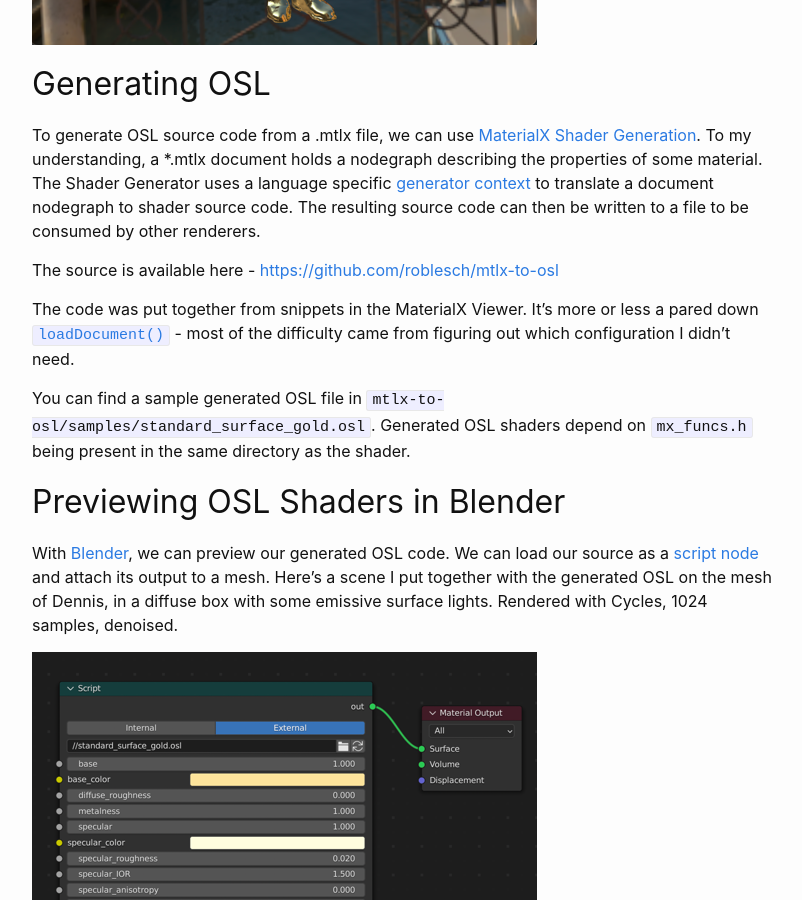
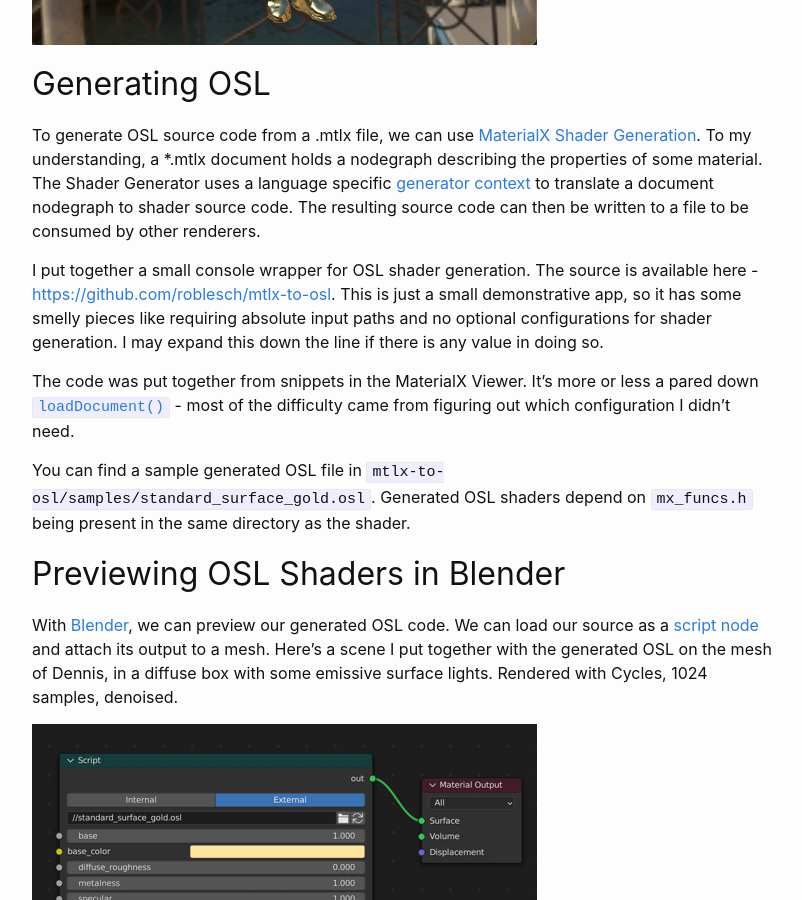
Before and after one commit to roblesch/roblesch.github.io, a Jekyll site: the page built from _posts/2022-03-16-mtlx-to-osl.md, in a window 1280 px wide and 900 px high, scrolled down 1876 px. Shown: the whole window, without its empty margins (238-1040 px from the left). Built offline with Jekyll 4.4.1, drawn with Linux system fonts in a browser that asks for light colours; nearby versions of some CDN libraries.

Commit message:
Update blogpost

```diff
--- a/_posts/2022-03-16-mtlx-to-osl.md
+++ b/_posts/2022-03-16-mtlx-to-osl.md
@@ -31,7 +31,7 @@ Using the viewer, we can show some sample materials. For this example, I'll take
 
 To generate OSL source code from a .mtlx file, we can use [MaterialX Shader Generation](https://github.com/AcademySoftwareFoundation/MaterialX/blob/main/documents/DeveloperGuide/ShaderGeneration.md). To my understanding, a *.mtlx document holds a nodegraph describing the properties of some material. The Shader Generator uses a language specific [generator context](https://github.com/AcademySoftwareFoundation/MaterialX/blob/main/source/MaterialXGenShader/GenContext.cpp) to translate a document nodegraph to shader source code. The resulting source code can then be written to a file to be consumed by other renderers.
 
-The source is available here - [https://github.com/roblesch/mtlx-to-osl](https://github.com/roblesch/mtlx-to-osl)
+I put together a small console wrapper for OSL shader generation. The source is available here - [https://github.com/roblesch/mtlx-to-osl](https://github.com/roblesch/mtlx-to-osl). This is just a small demonstrative app, so it has some smelly pieces like requiring absolute input paths and no optional configurations for shader generation. I may expand this down the line if there is any value in doing so.
 
 The code was put together from snippets in the MaterialX Viewer. It's more or less a pared down [`loadDocument()`](https://github.com/AcademySoftwareFoundation/MaterialX/blob/b58042eae7e2c866f0b9b36c2476f0f846ee0df8/source/MaterialXView/Viewer.cpp#L1153) - most of the difficulty came from figuring out which configuration I didn't need.
 
```
